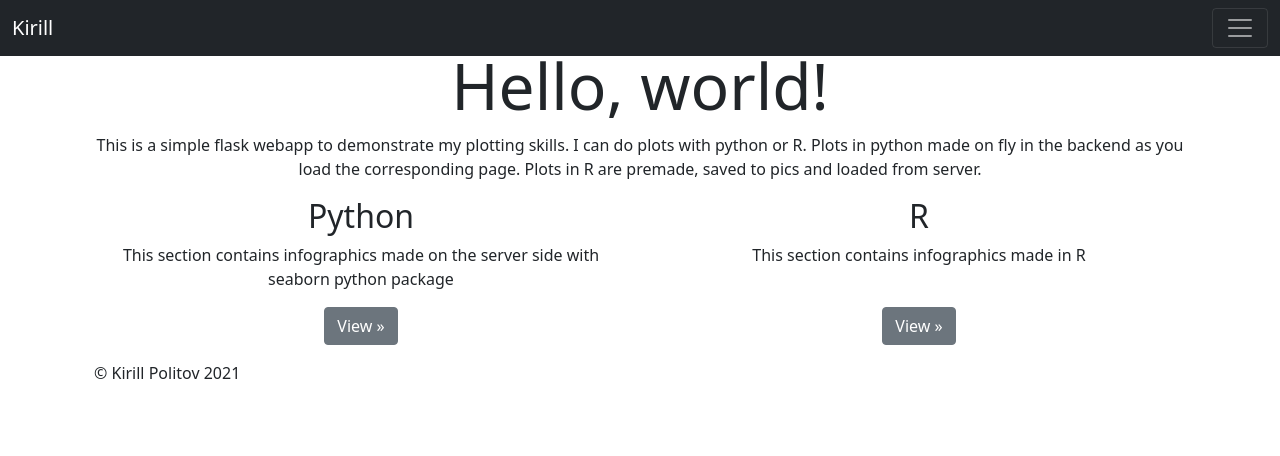
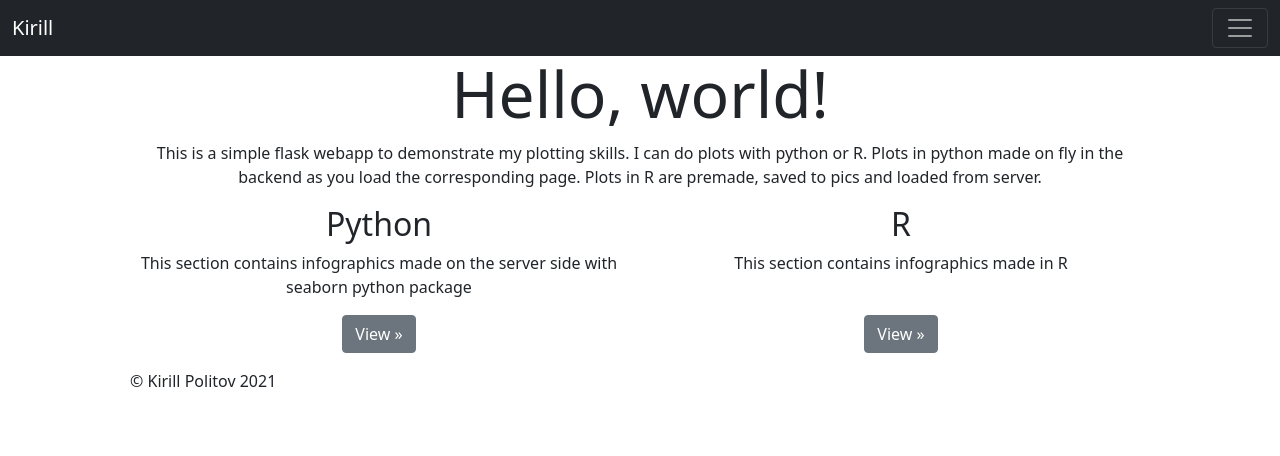
Before and after one commit to stbatya/graphics, a Flask app: page / in a window 1280 px wide. Shown: the top 456 px of the page. Run offline with Flask 2, Linux system fonts and the light colour scheme; parts of the project's set-up code (start-up, migrations or seed data) failed here and were passed over; some libraries are stand-ins or nearby versions.

Commit message:
top padding changed

```diff
--- a/flaskr/templates/base.html
+++ b/flaskr/templates/base.html
@@ -13,7 +13,7 @@
   </head>
 
   <body>
-    <header>
+    <header class="site-header sticky-top py-1">
         <nav class="navbar navbar-dark fixed-top bg-dark">
         <div class="container-fluid">
           <a class="navbar-brand" href="{{url_for('main.index')}}">Kirill</a>
@@ -38,7 +38,7 @@
       </nav>
     </header>
     <main>
-    <div class="container py-5 h-100">
+    <div class="container p-5 h-100">
       {% block content %}
       {% endblock %}
     </div>
```
